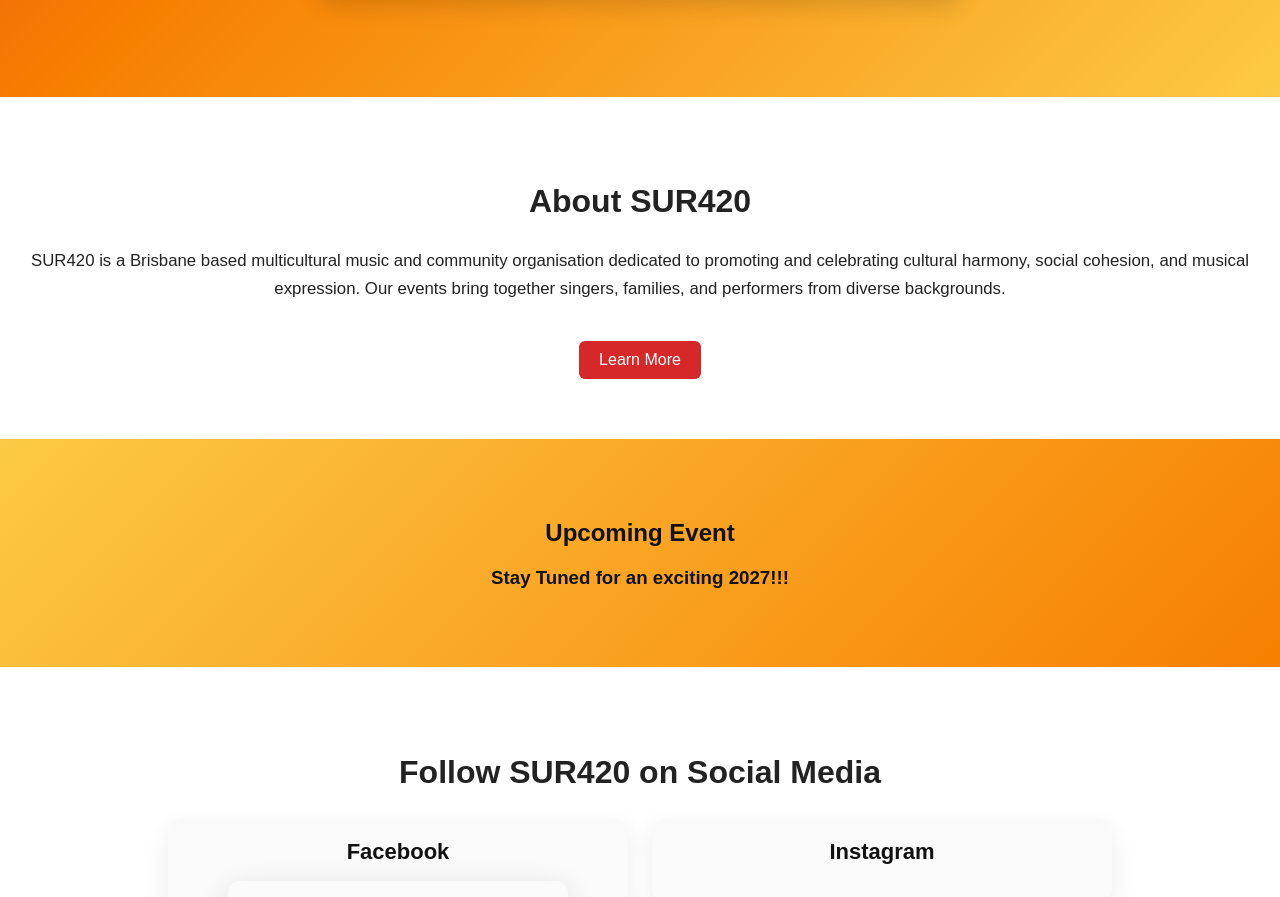
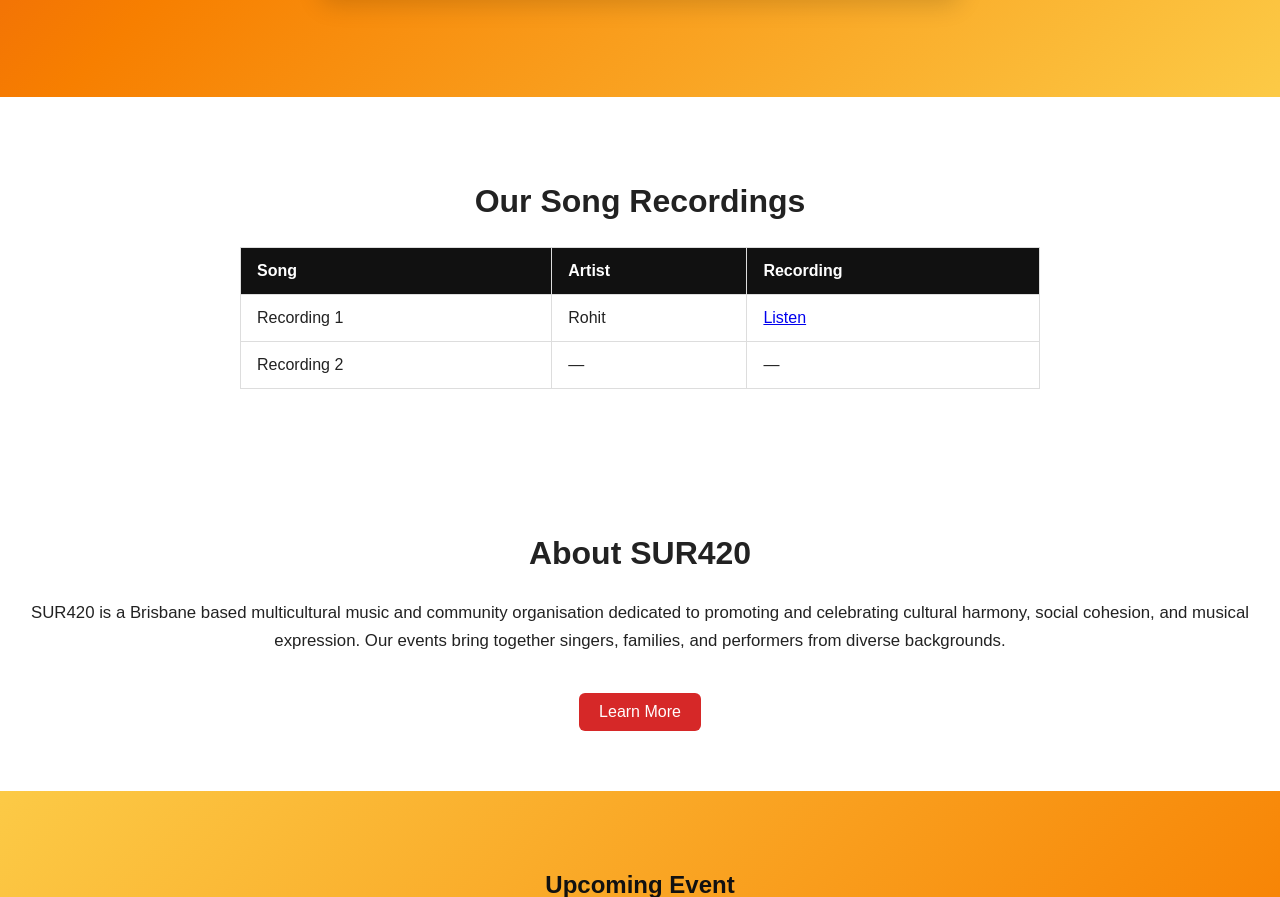
Before and after one commit to surfourtwenty-dev/sur420-website, a plain HTML site: page index.html in a window 1280 px wide. Shown: the part 1139-2036 px from the top of the page. Drawn offline with Linux system fonts and the light colour scheme; grey boxes are pictures that could not be loaded; a script that the page names is missing.

Commit message:
Add Songs Section

```diff
--- a/assets/css/style.css
+++ b/assets/css/style.css
@@ -113,6 +113,31 @@ p {
 
 .section-light h2 {
     font-size: 32px;
+}
+
+.recordings-table-wrap {
+    max-width: 800px;
+    margin: 24px auto 0;
+    overflow-x: auto;
+}
+
+.recordings-table {
+    width: 100%;
+    border-collapse: collapse;
+    background: #fff;
+    box-shadow: 0 8px 24px rgba(0, 0, 0, 0.08);
+}
+
+.recordings-table th,
+.recordings-table td {
+    padding: 14px 16px;
+    border: 1px solid #ddd;
+    text-align: left;
+}
+
+.recordings-table th {
+    background: #111;
+    color: #fff;
 }
 
 .link-button {
--- a/index.html
+++ b/index.html
@@ -64,6 +64,30 @@
 
     </section>
 
+    <!-- Song Recordings -->
+    <section class="section-light song-recordings">
+        <h2>Our Song Recordings</h2>
+        <div class="recordings-table-wrap">
+            <table class="recordings-table">
+                <tr>
+                    <th>Song</th>
+                    <th>Artist</th>
+                    <th>Recording</th>
+                </tr>
+                <tr>
+                    <td>Recording 1</td>
+                    <td>Rohit</td>
+                    <td><a href="assets/audio/Kehena Hai.mp3" target="_blank">Listen</a></td>
+                </tr>
+                <tr>
+                    <td>Recording 2</td>
+                    <td>&mdash;</td>
+                    <td>&mdash;</td>
+                </tr>
+            </table>
+        </div>
+    </section>
+
     <!-- About Preview -->
     <section class="section-light">
         <h2>About SUR420</h2>
```
Also changed, not shown: 1 other file.
